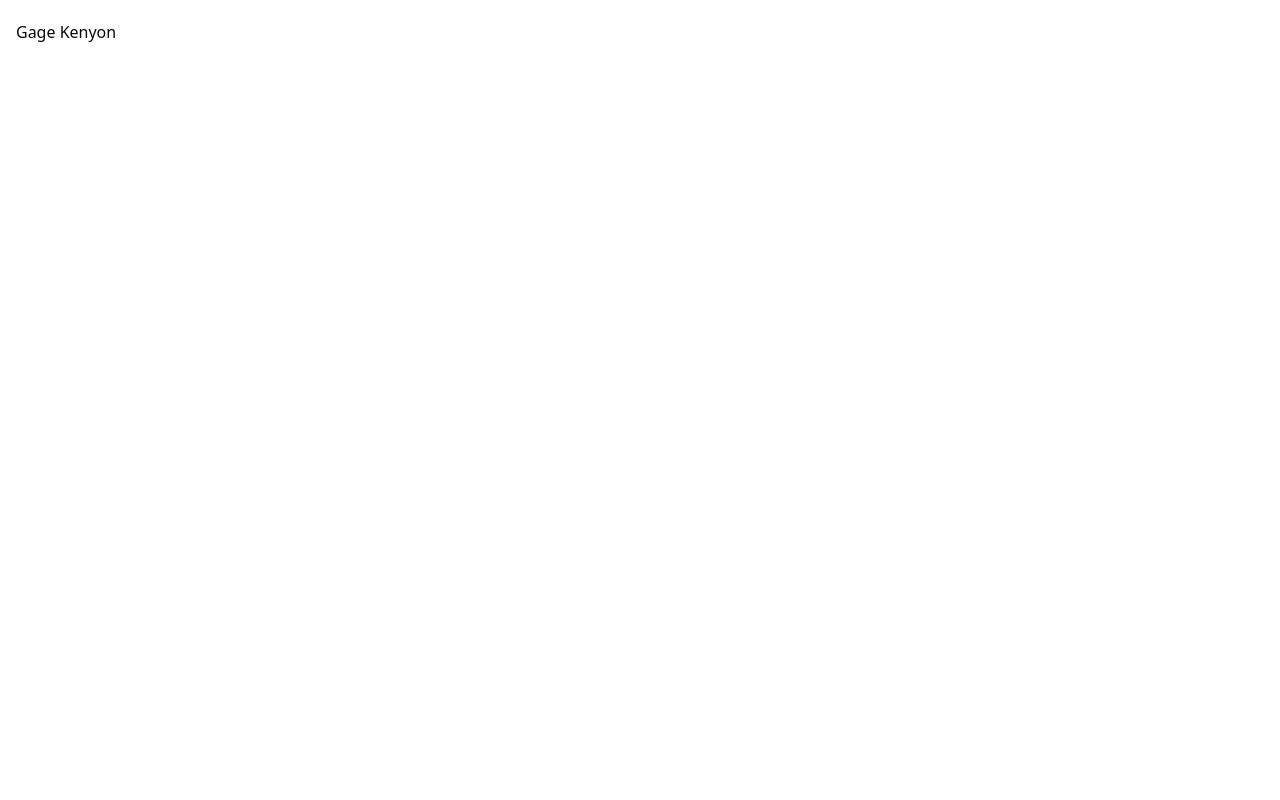
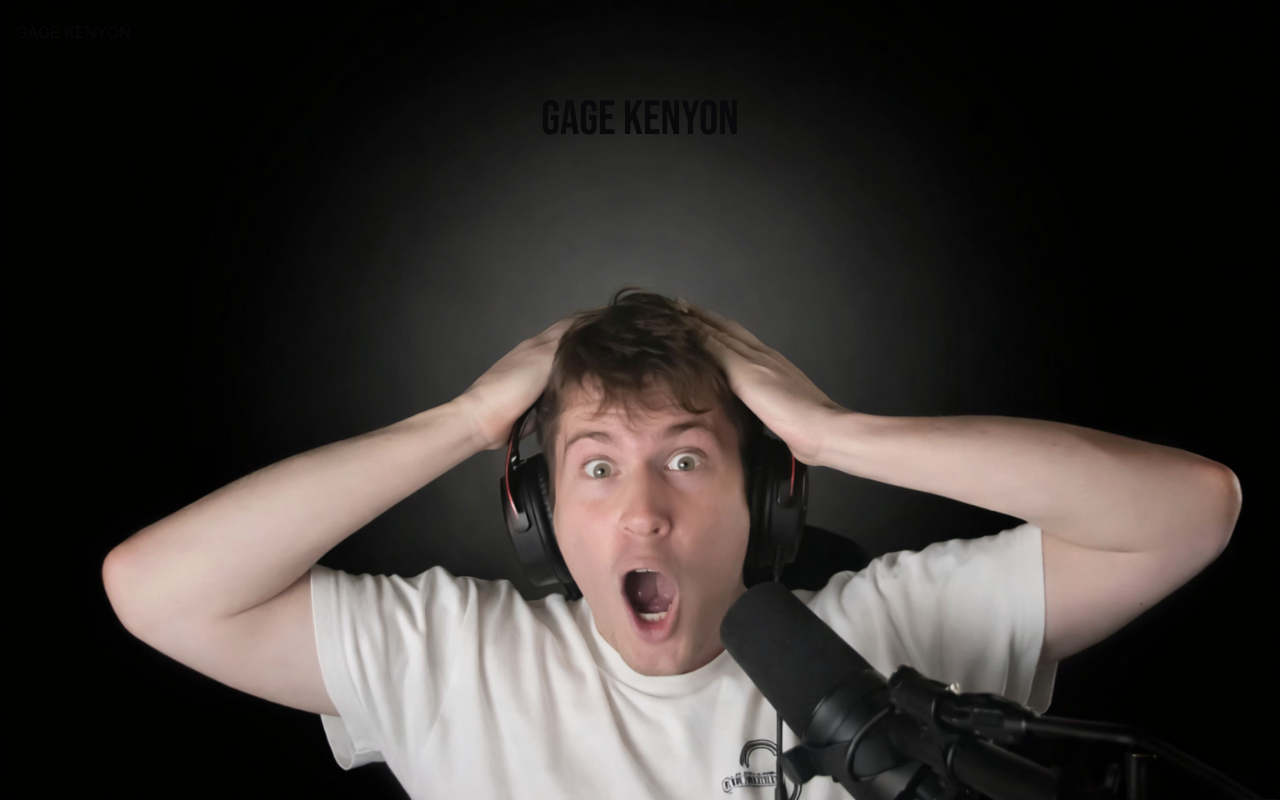
Before and after one commit to davidherring123/gage, a Next.js app: page / in a window 1280 px wide. Built offline with nearby package versions, Linux system fonts and the light colour scheme.

Commit message:
Added picture and framer motion

```diff
--- a/app/globals.css
+++ b/app/globals.css
@@ -19,6 +19,7 @@
   --radius-md: calc(var(--radius) - 2px);
   --radius-lg: var(--radius);
   --radius-xl: calc(var(--radius) + 4px);
+  --font-display: var(--font-bebas);
 }
 
 :root {
@@ -54,20 +55,6 @@
   }
 }
 
-@keyframes slide-down {
-  from {
-    opacity: 0;
-    transform: translateY(-12px);
-  }
-  to {
-    opacity: 1;
-    transform: translateY(0);
-  }
-}
-
-@theme inline {
-  --animate-slide-down: slide-down 1s ease-out both;
-}
 
 @layer base {
   * {
--- a/app/layout.tsx
+++ b/app/layout.tsx
@@ -1,6 +1,10 @@
 import type { Metadata } from 'next';
+import { Inter, Bebas_Neue } from 'next/font/google';
 import { Header } from '@/components/header';
 import './globals.css';
+
+const inter = Inter({ subsets: ['latin'] });
+const bebas = Bebas_Neue({ subsets: ['latin'], weight: '400', variable: '--font-bebas' });
 
 export const metadata: Metadata = {
   title: 'Gage',
@@ -13,8 +17,8 @@ export default function RootLayout({
   children: React.ReactNode;
 }>) {
   return (
-    <html lang="en">
-      <body className="antialiased">
+    <html lang="en" className={bebas.variable}>
+      <body className={`${inter.className} antialiased`}>
         <Header />
         {children}
       </body>
--- a/app/page.tsx
+++ b/app/page.tsx
@@ -1,5 +1,4 @@
-import { Landing } from '@/sections/landing';
-import { Welcome } from '@/sections/welcome';
+import { Landing, Welcome } from '@/sections';
 
 export default function Home() {
   return (
--- a/components/header.tsx
+++ b/components/header.tsx
@@ -1,22 +1,30 @@
 'use client';
 
+import { motion } from 'framer-motion';
+import { stagger, variants } from '@/const/animations';
 import { SECTION_IDS } from '@/const/sections';
 import { scrollTo } from '@/lib/utils';
 
 export function Header() {
   return (
     <header className="fixed top-0 w-full flex items-center px-4 h-16">
-      <div className="flex flex-1 items-center gap-2 animate-slide-down">
-        <a
+      <motion.div
+        className="flex flex-1 items-center gap-2"
+        variants={stagger(0.08, 2.5)}
+        initial="hidden"
+        animate="show"
+      >
+        <motion.a
+          variants={variants.slideDown}
           href={`#${SECTION_IDS.landing}`}
           onClick={(e) => {
             e.preventDefault();
             scrollTo(SECTION_IDS.landing);
           }}
         >
-          Gage Kenyon
-        </a>
-      </div>
+          <span>GAGE KENYON</span>
+        </motion.a>
+      </motion.div>
     </header>
   );
 }
--- /dev/null
+++ b/components/ui/typewriter.tsx
@@ -0,0 +1,46 @@
+'use client';
+
+import { useEffect, useState } from 'react';
+import { cn } from '@/lib/utils';
+
+interface TypewriterProps {
+  text: string;
+  className?: string;
+  speed?: number;
+  delay?: number;
+}
+
+export function Typewriter({ text, className, speed = 80, delay = 0 }: TypewriterProps) {
+  const [started, setStarted] = useState(false);
+  const [displayed, setDisplayed] = useState('');
+  const [done, setDone] = useState(false);
+
+  useEffect(() => {
+    let interval: ReturnType<typeof setInterval>;
+
+    const timeout = setTimeout(() => {
+      let i = 0;
+      interval = setInterval(() => {
+        i++;
+        setDisplayed(text.slice(0, i));
+        setStarted(true);
+        if (i >= text.length) {
+          clearInterval(interval);
+          setDone(true);
+        }
+      }, speed);
+    }, delay * 1000);
+
+    return () => {
+      clearTimeout(timeout);
+      clearInterval(interval);
+    };
+  }, [text, speed, delay]);
+
+  return (
+    <span className={cn(className)}>
+      {displayed}
+      {!done && started && <span className="ml-0.5">|</span>}
+    </span>
+  );
+}
--- /dev/null
+++ b/const/animations.ts
@@ -0,0 +1,52 @@
+import { type Transition, type Variants } from 'framer-motion';
+
+export const ease = {
+  smooth: [0.25, 0.1, 0.25, 1],
+  out: [0, 0, 0.2, 1],
+  in: [0.4, 0, 1, 1],
+} as const;
+
+export const duration = {
+  fast: 0.4,
+  normal: 1.0,
+  slow: 1.5,
+} as const;
+
+export const transition = {
+  fast: { duration: duration.fast, ease: ease.out },
+  normal: { duration: duration.normal, ease: ease.out },
+  slow: { duration: duration.slow, ease: ease.smooth },
+  spring: { type: 'spring', stiffness: 300, damping: 30 },
+} satisfies Record<string, Transition>;
+
+export const stagger = (staggerTime = 0.08, delayChildren = 0): Variants => ({
+  hidden: {},
+  show: { transition: { staggerChildren: staggerTime, delayChildren } },
+});
+
+export const variants = {
+  fadeIn: {
+    hidden: { opacity: 0 },
+    show: { opacity: 1, transition: transition.normal },
+  },
+  slideDown: {
+    hidden: { opacity: 0, y: -12 },
+    show: { opacity: 1, y: 0, transition: transition.normal },
+  },
+  slideUp: {
+    hidden: { opacity: 0, y: 12 },
+    show: { opacity: 1, y: 0, transition: transition.normal },
+  },
+  slideLeft: {
+    hidden: { opacity: 0, x: 12 },
+    show: { opacity: 1, x: 0, transition: transition.normal },
+  },
+  slideRight: {
+    hidden: { opacity: 0, x: -12 },
+    show: { opacity: 1, x: 0, transition: transition.normal },
+  },
+  scale: {
+    hidden: { opacity: 0, scale: 0.95 },
+    show: { opacity: 1, scale: 1, transition: transition.normal },
+  },
+} satisfies Record<string, Variants>;
--- /dev/null
+++ b/sections/index.ts
@@ -0,0 +1,3 @@
+export { Landing } from './landing';
+
+export { Welcome } from './welcome';
--- a/sections/landing.tsx
+++ b/sections/landing.tsx
@@ -1,5 +1,23 @@
+'use client';
+
+import Image from 'next/image';
+import { motion } from 'framer-motion';
+import { Typewriter } from '@/components/ui/typewriter';
+import { transition } from '@/const/animations';
 import { SECTION_IDS } from '@/const/sections';
 
 export function Landing() {
-  return <section id={SECTION_IDS.landing} className="min-h-screen"></section>;
+  return (
+    <section id={SECTION_IDS.landing} className="relative min-h-screen flex flex-col items-center pt-24">
+      <motion.div
+        className="absolute inset-0 -z-10"
+        initial={{ opacity: 0 }}
+        animate={{ opacity: 1 }}
+        transition={{ ...transition.slow, delay: 0 }}
+      >
+        <Image src="/gageDark.png" alt="A picture of Gage" fill priority className="object-cover object-bottom" />
+      </motion.div>
+      <Typewriter className="font-display text-5xl" text="GAGE KENYON" delay={1.5} />
+    </section>
+  );
 }
```
Also changed, not shown: public/gageDark.png (added).
